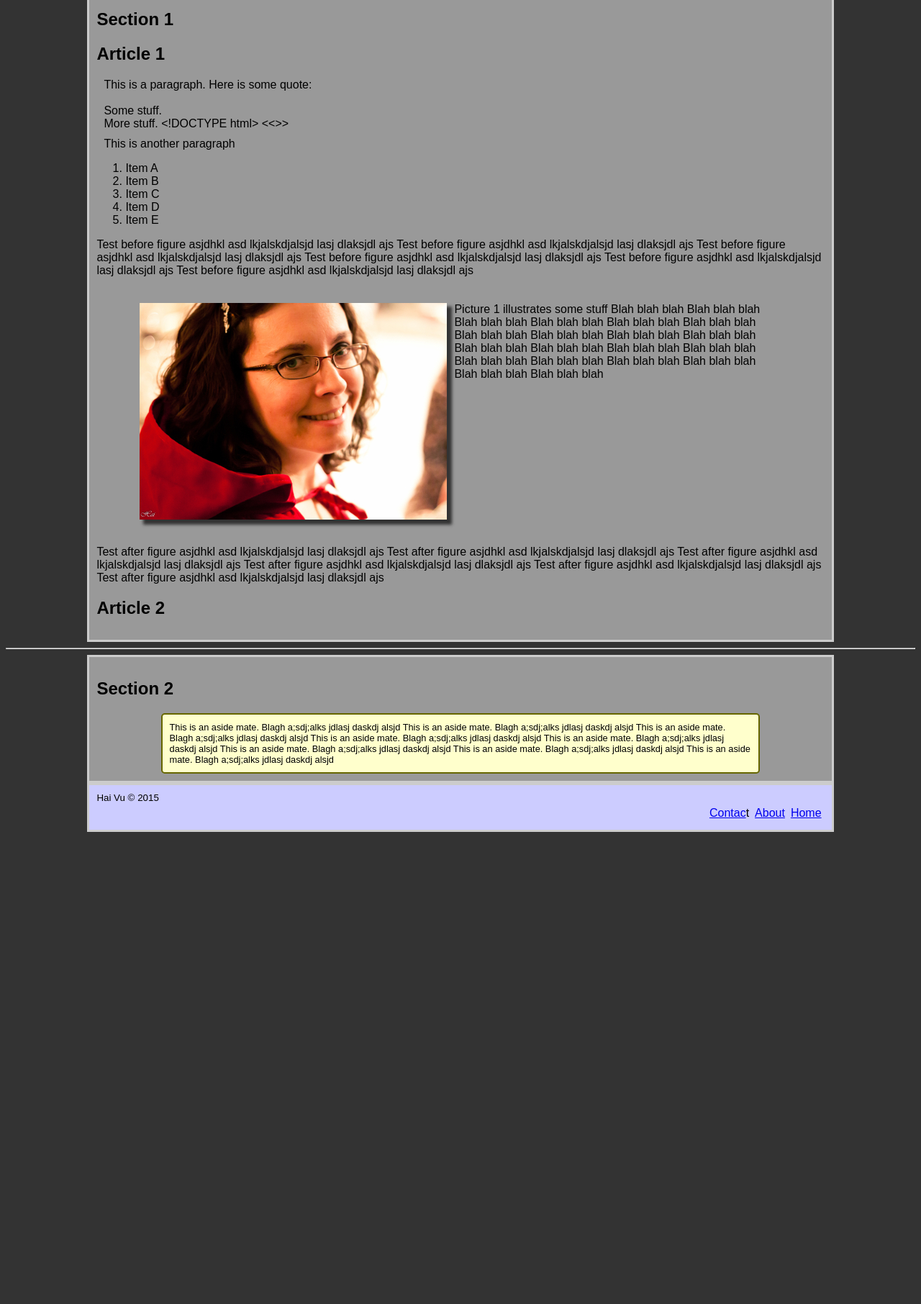
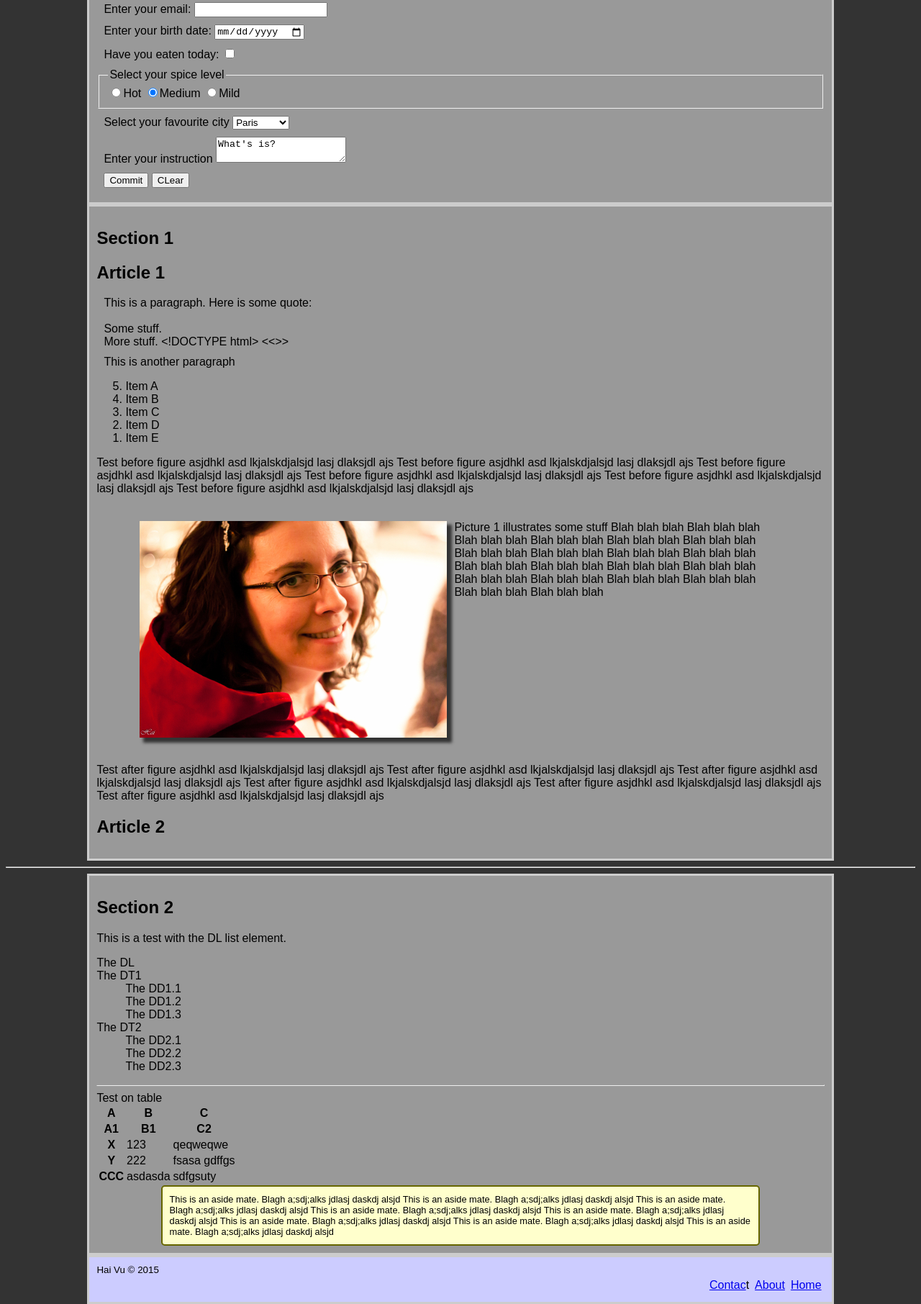
Before and after one commit to haihovu/html5tutorial, a plain HTML site: page public_html/index.html in a window 1280 px wide. Shown: the part 173-1985 px from the top of the page at 72% size. Before the commit the page ends 1337 px from the top, so only its background shows below. Drawn offline with Linux system fonts and the light colour scheme.

Commit message:
Added more stuff

```diff
--- a/public_html/index.html
+++ b/public_html/index.html
@@ -26,6 +26,37 @@ and open the template in the editor.
 			</nav>
 		</header>
 		<section>
+			<form id="myForm" method="POST" action="">
+				<p><label>Enter your email: <input id="e-mail" type="email"></label>
+				<p><label>Enter your birth date: <input id="birthday" type="date"></label>
+				<p><label>Have you eaten today: <input id="eaten" type="checkbox"></label>
+				<fieldset >
+					<legend>Select your spice level</legend>
+					<label><input name="spice" type="radio" value="hot">Hot</label>
+					<label><input name="spice" type="radio" checked value="medium">Medium</label>
+					<label><input name="spice" type="radio" value="mild">Mild</label>
+				</fieldset>
+				<p>
+					<label>Select your favourite city
+						<select name="city" id="city">
+							<option value="ottawa">Ottawa</option>
+							<option value="ny">New York</option>
+							<option selected value="paris">Paris</option>
+						</select>
+					</label>
+				</p>
+				<p>
+					<label>Enter your instruction
+						<textarea id="x" name="instruction">What's is?</textarea>
+					</label>
+				</p>
+				<p>
+					<input type="submit" value="Commit">
+					<input type="reset" value="CLear">
+				</p>
+			</form>
+		</section>
+		<section>
 			<h1>Section 1</h1>
 			<article>
 				<h2>Article 1</h2>
@@ -35,11 +66,11 @@ and open the template in the editor.
 				</p>
 				<p>This is another paragraph</p>
 				<ol>
-					<li>Item A</li>
-					<li>Item B</li>
-					<li>Item C</li>
-					<li>Item D</li>
-					<li>Item E</li>
+					<li value="5">Item A</li>
+					<li value="4">Item B</li>
+					<li value="3">Item C</li>
+					<li value="2">Item D</li>
+					<li value="1">Item E</li>
 				</ol>
 				Test before figure asjdhkl asd lkjalskdjalsjd lasj dlaksjdl ajs
 				Test before figure asjdhkl asd lkjalskdjalsjd lasj dlaksjdl ajs
@@ -71,6 +102,52 @@ and open the template in the editor.
 		<hr>
 		<section>
 			<h1>Section 2</h1>
+			This is a test with the DL list element.
+			<dl>The DL
+				<dt>The DT1</dt>
+				<dd>The DD1.1
+				<dd>The DD1.2
+				<dd>The DD1.3
+				<dt>The DT2</dt>
+				<dd>The DD2.1
+				<dd>The DD2.2
+				<dd>The DD2.3
+			</dl>
+			<hr>
+			Test on table
+			<table>
+				<thead>
+					<tr>
+						<th>A</th>
+						<th>B</th>
+						<th>C</th>
+					</tr>
+					<tr>
+						<th>A1</th>
+						<th>B1</th>
+						<th>C2</th>
+					</tr>
+				</thead>
+				<tbody>
+					<tr>
+						<th>X</th>
+						<td>123</td>
+						<td>qeqweqwe</td>
+					</tr>
+					<tr>
+						<th>Y</th>
+						<td>222</td>
+						<td>fsasa gdffgs</td>
+					</tr>
+				</tbody>
+				<tfoot>
+					<tr>
+						<th>CCC</th>
+						<td>asdasda</td>
+						<td>sdfgsuty</td>
+					</tr>
+				</tfoot>
+			</table>
 			<aside>
 				This is an aside mate. Blagh a;sdj;alks jdlasj daskdj alsjd
 				This is an aside mate. Blagh a;sdj;alks jdlasj daskdj alsjd
```
